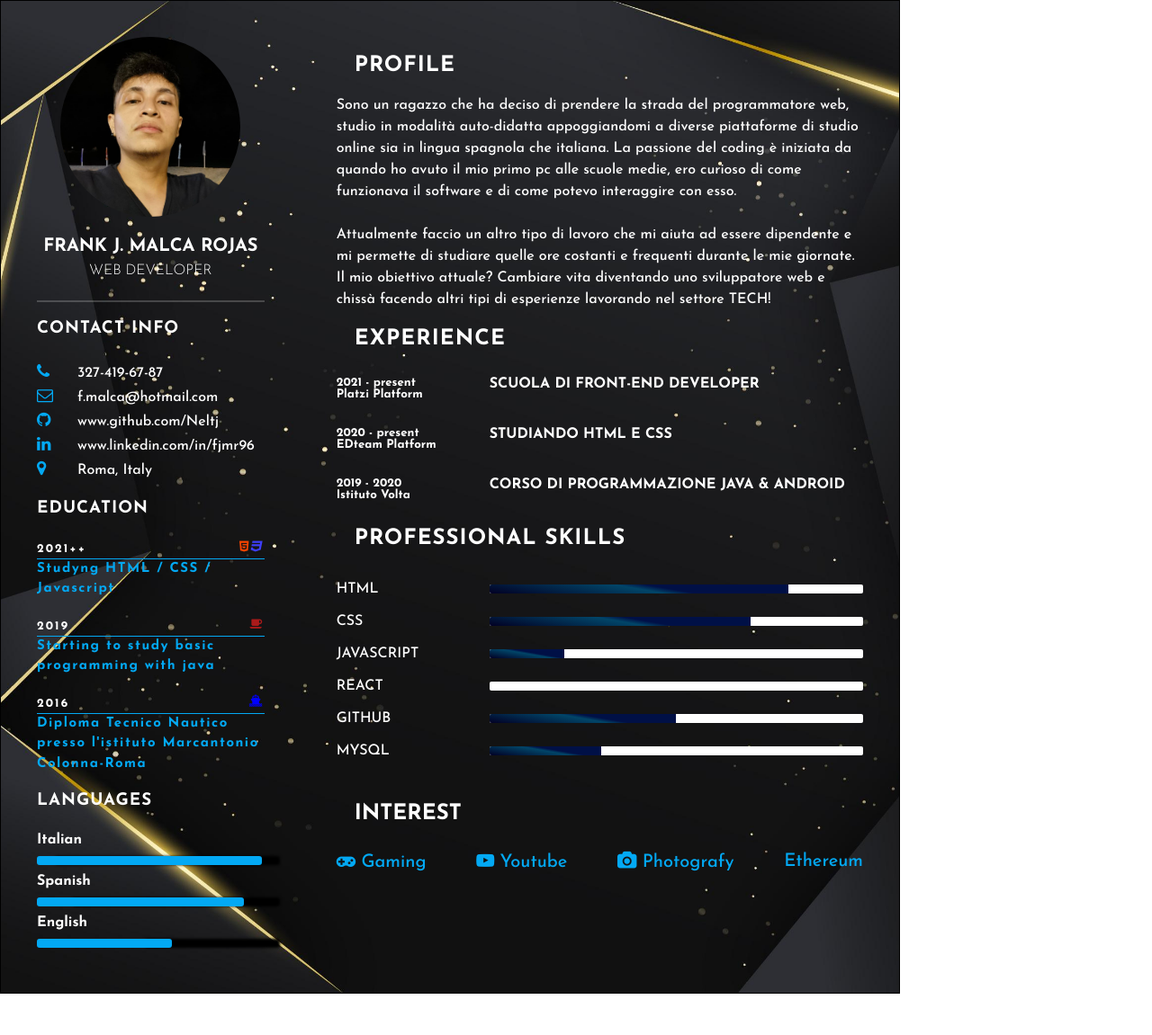
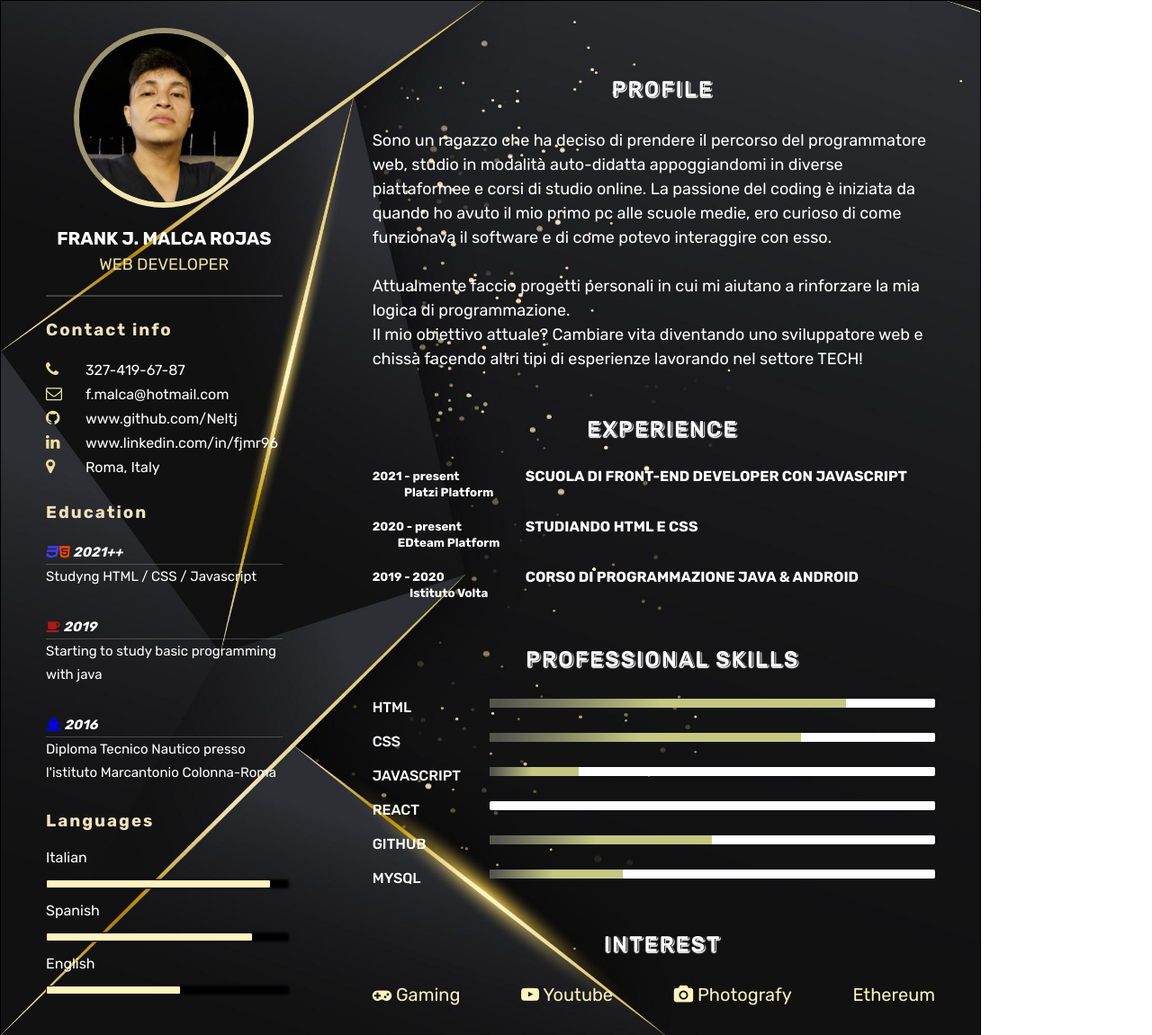
Before and after one commit to Neltj/Curriculum, a plain HTML site: page index.html in a window 1280 px wide. Shown: the whole page at 90% size. Before the commit the page ends 1105 px from the top, so only its background shows below. Drawn offline with nearby package versions, Linux system fonts and the light colour scheme; no server answers; some icons are missing.

Commit message:
modifiche codice pulito

```diff
--- a/index.html
+++ b/index.html
@@ -4,32 +4,36 @@
     <meta charset="UTF-8">
     <meta http-equiv="X-UA-Compatible" content="IE=edge">
     <meta name="viewport" content="width=device-width, initial-scale=1.0">
-    <title>Curriculum</title>
+    <title>Curriculum vitae Frank Malca</title>
     <!-- <link rel="stylesheet" href="https://cdnjs.cloudflare.com/ajax/libs/font-awesome/4.7.0/css/font-awesome.css" integrity="sha512-5A8nwdMOWrSz20fDsjczgUidUBR8liPYU+WymTZP1lmY9G6Oc7HlZv156XqnsgNUzTyMefFTcsFH/tnJE/+xBg==" crossorigin="anonymous" referrerpolicy="no-referrer"/> -->
     <link rel="stylesheet" href="https://cdnjs.cloudflare.com/ajax/libs/font-awesome/4.7.0/css/font-awesome.css">
+    <link rel="preconnect" href="https://fonts.googleapis.com">
+    <link rel="preconnect" href="https://fonts.gstatic.com" crossorigin>
+    <link href="https://fonts.googleapis.com/css2?family=Rubik:wght@400;500;700&display=swap" rel="stylesheet">
+
     <link rel="stylesheet" href="styles.css">
 </head>
 <body>
 
-    <div class="container">
-        <img src="img/nerotop.jpg" class="foto-bg" alt="">
+    <main class="container">
+
+        <div class="backgro"></div>
 
         <!-- Left Side -->
-        <div class="left__side">
-
+        <section class="left__side">
 
             <!-- Profile foto -->
             <div class="profile__text">
-                <div class="cnt__img">
-                    <img src="img/me2.jpg" class="img__me" alt="me">
-                </div>
+                <figure class="container__img">
+                    <img src="img/me2.jpg" class="img__me" alt="foto-frank">
+                </figure>
                 <h2 class="name">Frank j. Malca Rojas<br><span>Web developer</span></h2>
             </div>
 
-
-
             <div class="container__info">
 
+                <!-- contact-info -->
+                <div class="container__info-contact-info">
                     <h3 class="title contact">Contact info</h3>
 
                     <ul class="list__info">
@@ -59,59 +63,63 @@
                         </li>
                     </ul>
 
+                </div>
 
+                <!-- education  -->
+                <div class="container__info-education">
+                    <h3 class="title edu">Education</h3>
 
                     <ul class="list__info education">
 
-                    <h3 class="title edu">Education</h3>
-
                         <li class="info">
-                        <h5><i class="fa fa-css3" aria-hidden="true"></i><i class="fa fa-html5" aria-hidden="true"></i>2021++</h5>
-                        <h4>Studyng HTML / CSS / Javascript</h4>
+                            <p><i class="fa fa-css3" aria-hidden="true"></i><i class="fa fa-html5" aria-hidden="true"></i> <i>2021++</i> </p>
+                            <p>Studyng HTML / CSS / Javascript</p>
                         </li>
 
 
                         <li class="info">
-                        <h5><i class="fa fa-coffee" aria-hidden="true"></i>2019</h5>
-                        <h4>Starting to study basic programming with java</h4>
+                            <p><i class="fa fa-coffee" aria-hidden="true"></i> <i>2019</i> </p>
+                            <p>Starting to study basic programming with java</p>
                         </li>
 
+
                         <li class="info">
-                        <h5><i class="fa fa-ship" aria-hidden="true"></i>2016</h5>
-                        <h4>Diploma Tecnico Nautico</h4>
-                        <h4>presso l'istituto Marcantonio Colonna-Roma</h4>
+                            <p><i class="fa fa-ship" aria-hidden="true"></i> <i>2016</i></p>
+                            <p>Diploma Tecnico Nautico presso l'istituto Marcantonio Colonna-Roma</p>
                         </li>
 
 
                     </ul>
+                </div>
 
+                <!-- Languages  -->
+                <div class="container__info-languages">
+                    <h3 class="title language">Languages</h3>
 
-
-                <ul class="list__info languages">
-                    <h3 class="title language">Languages</h3>
-                    <h4>Italian</h4>
+                    <div class="list__info languages">
+                        <p>Italian</p>
                         <div class="level__languages ita__level--size"></div>
-                    <h4>Spanish</h4>
+                        <p>Spanish</p>
                         <div class="level__languages spa__level--size"></div>
-                    <h4>English</h4>
+                        <p>English</p>
                         <div class="level__languages eng__level--size"></div>
-                </ul>
-
                     </div>
 
                 </div>
 
 
+            </div>
+
+        </section>
 
 
         <!-- Right side -->
-        <div class="right__side">
+        <section class="right__side">
 
 
-            <!-- Profile -->
             <div class="profile__content">
                 <h2 class="title profile-title">Profile</h2>
-                <p class="profile__paragraph">Sono un ragazzo che ha deciso di prendere la strada del programmatore web, studio in modalità auto-didatta appoggiandomi a diverse piattaforme di studio online sia in lingua spagnola che italiana. La passione del coding è iniziata da quando ho avuto il mio primo pc alle scuole medie, ero curioso di come funzionava il software e di come potevo interaggire con esso.<br><br> Attualmente faccio un altro tipo di lavoro che mi aiuta ad essere dipendente e mi permette di studiare quelle ore costanti e frequenti durante le mie giornate.<br>Il mio obiettivo attuale? Cambiare vita diventando uno sviluppatore web e chissà facendo altri tipi di esperienze lavorando nel settore TECH!</p>
+                <p class="profile__paragraph">Sono un ragazzo che ha deciso di prendere il percorso del programmatore web, studio in modalità auto-didatta appoggiandomi in diverse piattaformee e corsi di studio online. La passione del coding è iniziata da quando ho avuto il mio primo pc alle scuole medie, ero curioso di come funzionava il software e di come potevo interaggire con esso.<br><br> Attualmente faccio progetti personali in cui mi aiutano a rinforzare la mia logica di programmazione.<br>Il mio obiettivo attuale? Cambiare vita diventando uno sviluppatore web e chissà facendo altri tipi di esperienze lavorando nel settore TECH!</p>
             </div>
 
 
@@ -126,8 +134,7 @@
                     </div>
 
                     <div class="description__exp">
-                        <h4>SCUOLA DI FRONT-END DEVELOPER</h4>
-                        <p></p>
+                        <h4>SCUOLA DI FRONT-END DEVELOPER CON JAVASCRIPT</h4>
                     </div>
                 </div>
 
@@ -140,7 +147,6 @@
 
                     <div class="description__exp">
                         <h4>STUDIANDO HTML E CSS</h4>
-                        <p></p>
                     </div>
 
                 </div>
@@ -154,11 +160,9 @@
 
                     <div class="description__exp">
                         <h4>CORSO DI PROGRAMMAZIONE JAVA & ANDROID</h4>
-                        <p></p>
                     </div>
                 </div>
             </div>
-
 
 
             <!-- Professional skills -->
@@ -188,29 +192,29 @@
                 <div class="box">
                     <h4>React</h4>
                     <div class="percent">
-                        <div class="lvl__percent illustrator--lvl"></div>
+                        <div class="lvl__percent react--lvl"></div>
                     </div>
                 </div>
 
                 <div class="box">
                     <h4>Github</h4>
                     <div class="percent">
-                        <div class="lvl__percent phshop--lvl"></div>
+                        <div class="lvl__percent github--lvl"></div>
                     </div>
                 </div>
 
                 <div class="box">
                     <h4>MySql</h4>
                     <div class="percent">
-                        <div class="lvl__percent adobe--lvl"></div>
+                        <div class="lvl__percent mysql--lvl"></div>
                     </div>
                 </div>
 
             </div>
 
-
+            <!-- interest  -->
             <div class="interest">
-                <h2 class="interest__title">Interest</h2>
+                <h2 class="title interest__title">Interest</h2>
                 <div class="interest__icons">
                     <span class="interest__text"><i class="fa fa-gamepad" aria-hidden="true"></i> Gaming</span>
                     <span class="interest__text"><i class="fa fa-youtube-play" aria-hidden="true"></i> Youtube</span>
@@ -223,8 +227,8 @@
 
             <script src="https://code.iconify.design/2/2.2.1/iconify.min.js"></script>
 
-        </div>
+        </section>
 
-    </div>
+    </main>
 </body>
 </html>
--- a/styles.css
+++ b/styles.css
@@ -1,5 +1,4 @@
 @import url('https://fonts.googleapis.com/css2?family=Josefin+Sans:wght@300;500;700&display=swap');
-
 
 * {
     box-sizing: border-box;
@@ -7,49 +6,49 @@
     padding: 0;
 }
 
+:root {
+    --white : #fff;
+}
+html {
+    font-size: 62.5%;
+    font-family: 'Rubik', sans-serif;
+
+}
 body {
-    /* background-color: lightblue; */
-    /* display: flex;
-    justify-content: center;
-    align-items: center;
-    min-height: 100vh; */
-    font-family: 'Josefin Sans', sans-serif;
-    background-color: none;
+    display: grid;
+    /* place-content: center; */
+    /* height: 100vh; */
+    font-size: 1.6rem;
 }
 
 .container {
     position: relative;
     width: 100%;
-    width: 1000px;
-    height: 100%;
+    max-width: 1090px;
     border: 1px solid;
-    /* margin: 0 auto; */
     display: grid;
+    align-items: center;
     grid-template-columns: 1fr 2fr;
-
-
 }
 
-.container .foto-bg {
+.container .backgro {
+    background-image: url("./img/nerotop.jpg");
+    background-repeat: no-repeat;
+    background-position: left;
+    background-size: cover;
+    position: absolute;
     width: 100%;
     height: 100%;
-    object-fit: cover;
-    position: absolute;
 }
 
 
 .container__info {
-    color: #fff;
+    color: rgb(30, 5, 5);
 }
 
-.left__side {
+.left__side, .right__side {
     position: relative;
-    padding: 40px;
-}
-
-.right__side {
-    position: relative;
-    padding: 40px;
+    padding: 30px 50px;
 }
 
 .img__me{
@@ -71,41 +70,43 @@ body {
     border-bottom: 2px solid rgba(255, 255, 255, 0.2);
 }
 
-.cnt__img {
+.container__img {
     position: relative;
     width: 200px;
     height: 200px;
+    border: 6px inset #f1e4ad;
     border-radius: 50%;
     overflow: hidden;
 }
 
 .name {
     color: #fff;
-    font-size: 20px;
+    font-size: 2rem;
     font-weight: 700;
     text-transform: uppercase;
     text-align: center;
-    line-height: 1.3em;
+    line-height: 2.8rem;
     margin-top: 20px;
 }
 
 .name span {
-    font-size: .8em;
+    font-size: 1.8rem;
     font-weight: 300;
-
+    color: rgb(236, 224, 158);
 }
 
-.title {
-    color: #fff;
-    margin: 20px 0 26px;
-    text-transform: uppercase;
-    font-weight: 600;
-    letter-spacing: 1px;
+.left__side .title {
+    color: #f0e2bb;
+    letter-spacing: 2px;
 }
 
 .container__info li{
     list-style: none;
-    line-height: 1.5;
+    line-height: 2.6rem;
+}
+
+.container__info-education .education .info {
+    margin-bottom: 30px;
 }
 
 .info span:nth-child(2) {
@@ -116,37 +117,39 @@ body {
 
 .icon {
     display: inline-block;
-    font-size: 18px;
+    font-size: 1.8rem;
     width: 30px;
-    color: #03a9f4;
+    color: rgb(236, 224, 158);
 }
+
+.education .info {
+    display: flex;
+    flex-direction: column;
+}
+
+.education .info p:nth-child(1){
+    font-weight: bold;
+    border-bottom: 1px solid rgba(255, 255, 255, 0.2);
+}
+
+
+.education .info p {
+    color: var(--white);
+    font-size: 1.5rem;
+}
+
+.info p {
+    color: var(--white);
+}
+
 
 .level__languages {
     width: 250px;
     height: 10px;
-    background-color: #03a9f4;
-    border: 1px solid initial;
-    border-radius: 3px;
-    margin: 10px 0;
-
-}
-
-.education .info h5{
-    margin-top: 20px;
-    font-weight: bold;
-    letter-spacing: 2px;
-    border-bottom: 1px solid #03a9f4;
-}
-
-.education .info h4 {
-    color:#03a9f4;
-    font-size: 15px;
-    /* text-shadow: 5px 9px 3px navy; */
-    letter-spacing: 1.5px;
-}
-
-.fa-ship, .fa-coffee, .fa-html5, .fa-css3 {
-    float: right;
+    background-color: #fdf4be;
+    border: 1px solid;
+    border-radius: 2px;
+    margin: 15px 0;
 }
 
 .fa-coffee {
@@ -165,7 +168,6 @@ body {
     color: blue;
 }
 
-
 .ita__level--size {
     box-shadow: 20px 0px 3px #000;
 }
@@ -180,52 +182,54 @@ body {
     box-shadow: 120px 0px 3px #000;
 }
 
-.profile-title, .skills__title, .exp-title, .interest__title{
-    color: #fff;
-    font-weight: 600;
-    margin-bottom: 20px;
+.left__side .title {
+    margin: 26px 0 20px;
+}
+
+.container__info-languages p {
+    color: white;
+}
+
+
+.right__side .title{
+    font-weight: 500;
     text-transform: uppercase;
     padding-left: 20px;
+    margin: 50px 0 30px;
+    text-align: center;
+    color: #fff;
+    text-shadow: 1px 0px 1px #0a0909, 0px 1px 1px #EEEEEE, 2px 1px 1px #EEEEEE, 1px 2px 1px #EEEEEE;
+    letter-spacing: .2rem;
 }
 
 
 .profile__paragraph {
     color: #fff;
     line-height: 1.5;
-}
-
-.data__experience {
-    width: 200px;
-    height: 100px;
-    background-color: red;
-    list-style: none;
-    float: left;
+    font-size: 1.8rem;
 }
 
 .content__exp {
     display: flex;
-    flex-direction: row;
-    margin: 30px 0;
     color: #fff;
+    margin: 20px 0;
+    line-height: 1.8rem;
+}
+
+.data__exp h5:nth-child(2) {
+    text-align: center;
 }
 
 .data__exp h5 {
     width: 170px;
 }
 
-
-.skills__title{
-    margin-bottom: 36px;
-}
 .skills .box {
     position: relative;
     width: 100%;
     display: grid;
-    grid-template-columns: 170px 1fr;
-    justify-content: center;
-    align-items: center;
-    margin-bottom: 20px;
-
+    grid-template-columns: 130px 1fr;
+    margin-bottom: 19px;
 }
 
 .skills .box h4 {
@@ -240,7 +244,6 @@ body {
     height: 10px;
     background-color: #fff;
     border-radius: 2px;
-    overflow: hidden;
 }
 
 .skills .box .percent .lvl__percent {
@@ -248,8 +251,13 @@ body {
     top: 0;
     left: 0;
     height: 100%;
-    background-image: linear-gradient(10deg, rgba(2,0,36,1) 0%, rgba(1,69,104,1) 50%, rgba(0,16,70,1) 59%);;
+    /* background-image: linear-gradient(10deg, rgba(2,0,36,1) 0%, rgba(1,69,104,1) 50%, rgba(0,16,70,1) 59%);    */
+    background: rgb(85,85,78);
+background: linear-gradient(90deg, rgba(85,85,78,1) 3%, rgba(196,200,131,1) 48%);
+}
 
+.skills div:last-child {
+    margin-bottom: 0;
 }
 
 .html--lvl {
@@ -264,27 +272,22 @@ body {
     width: 20%;
 }
 
-.illustrator--lvl {
+.react--lvl {
     width: 0;
 }
 
-.phshop--lvl {
+.github--lvl {
     width: 50%;
 }
 
-.adobe--lvl {
+.mysql--lvl {
     width: 30%;
-}
-
-.interest {
-    margin-top: 50px;
 }
 
 .interest__icons {
     display: flex;
-    font-size: 20px;
-    color: #03a9f4;
+    font-size: 2rem;
+    color: #fdf4be;
     align-items: center;
     justify-content: space-between;
-    margin-top: 30px;
 }
```
Lines whose indentation alone changed are shown as unchanged.
